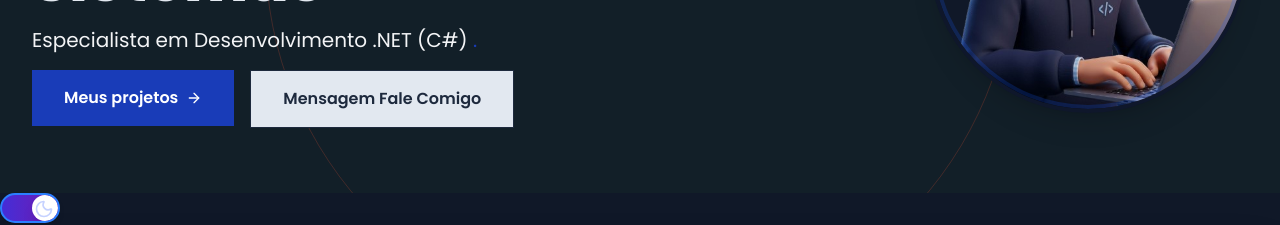
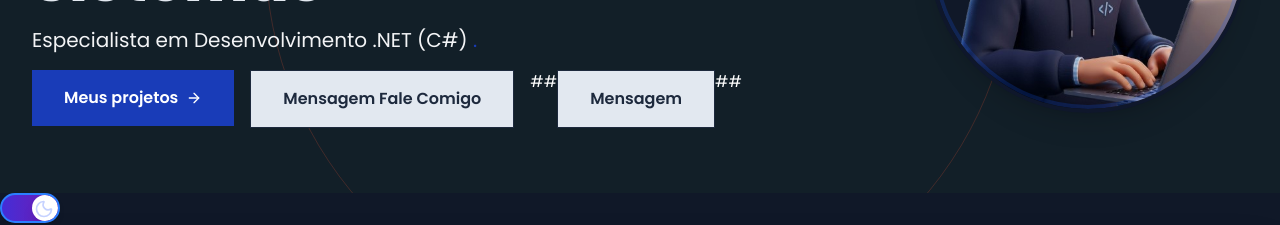
Before and after one commit to DemarchiWorking/portfolio-react-next, a Next.js app: page / in a window 1280 px wide. Shown: the part 366-591 px from the top of the page. Built offline with nearby package versions, Linux system fonts and the light colour scheme; no server answers.

Commit message:
feat: Hover Texto
Hover Texto Dinamico

```diff
--- a/src/components/molecules/Apresentacao/apresentacao.tsx
+++ b/src/components/molecules/Apresentacao/apresentacao.tsx
@@ -1,5 +1,5 @@
 'use client'
-import React from 'react'
+import React, { useState } from 'react'
 import { motion, Variants } from 'framer-motion'
 import { ArrowRight } from 'lucide-react'
 import Botao from '@/components/atoms/Botao-Primary/botao'
@@ -50,6 +50,7 @@ const itemVariants: Variants = {
  */
 export const Apresentacao = () => {
     const { trackCTAClick, trackCVDownload } = useMetaEvents()
+    const [textoBotao, setTextoBotao] = useState("Mensagem");
 
     return (
         // O fundo escuro e a altura mínima ocupam a tela
@@ -148,6 +149,19 @@ export const Apresentacao = () => {
                                         Mensagem Fale Comigo
                                     </Botao>
                                 </a>
+
+                                ##
+<a
+  href="/chamado"
+  onMouseEnter={() => setTextoBotao("Fale Comigo")}
+  onMouseLeave={() => setTextoBotao("Mensagem")}
+  onClick={() => trackCTAClick('Chamado', '/chamado')}
+>
+  <Botao variant="secondary">
+    {textoBotao}
+  </Botao>
+</a>
+                                ##
                             </div>
                         </motion.div>
                     <motion.div>
```
